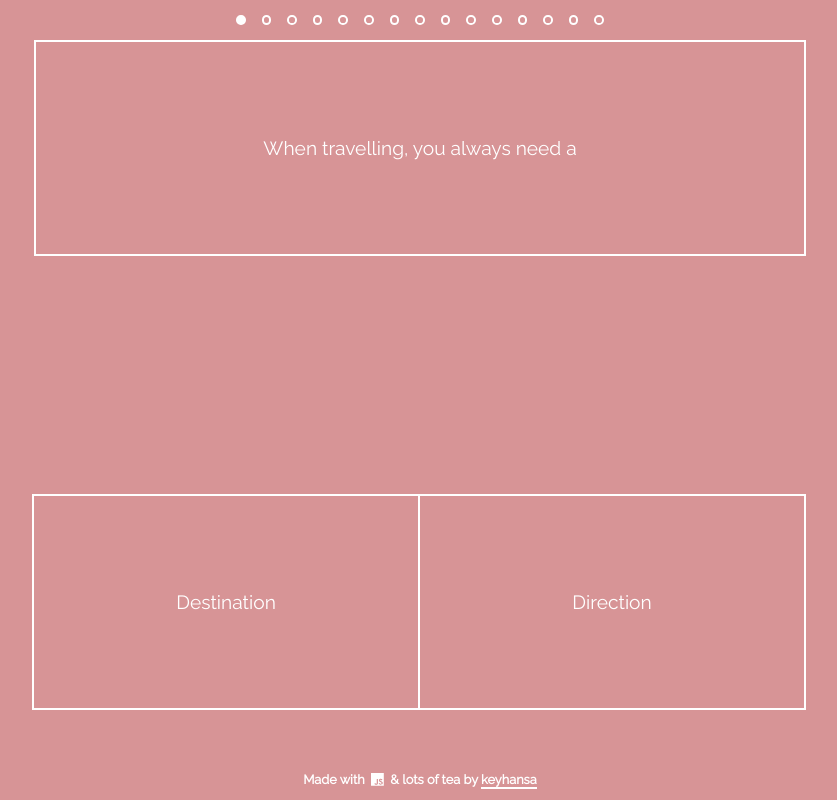
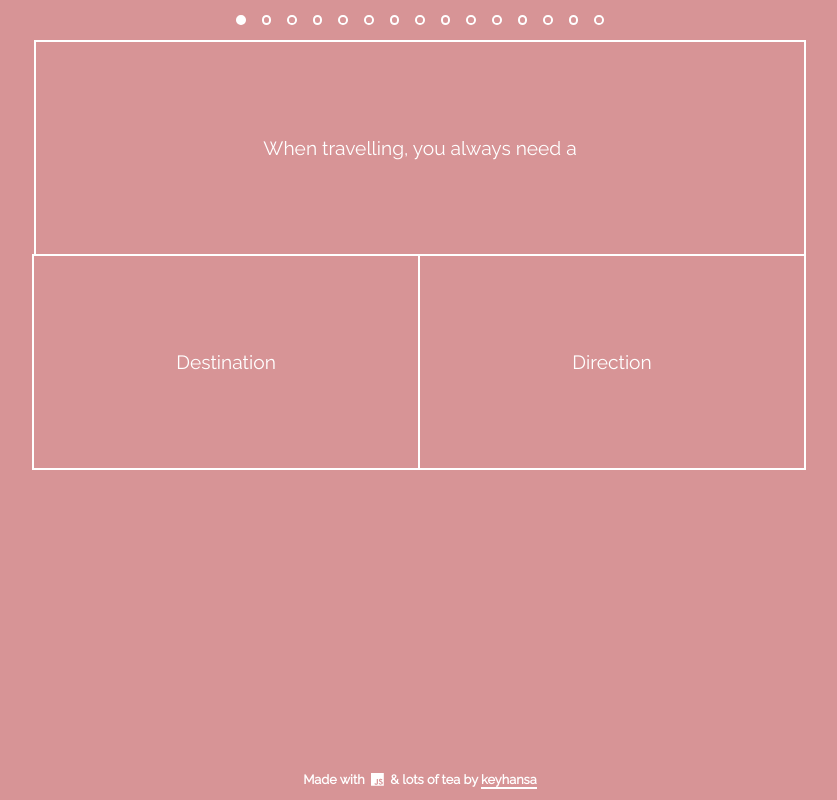
Before and after one commit to ahmadkeyhan/next-creative, a Next.js app: page /test in a window 1280 px wide. Shown: the whole page, without its empty margins (220-1057 px from the left). Built offline with nearby package versions, Linux system fonts and the light colour scheme.

Commit message:
modified test component to use window object and conditionally render in response to screen size

```diff
--- a/components/Test.js
+++ b/components/Test.js
@@ -17,6 +17,11 @@ export default function Test() {
     const [tout, setTout] = useState(null)
     const [init,setInit] = useState(false)
     const [mute,setMute] = useState(true)
+
+    const [width, setWidth] = useState(0)
+    useEffect(() => {
+        setWidth(window.screen.width)
+    })
 
     const variants = {
         initial: { opacity:0 },
@@ -115,7 +120,7 @@ export default function Test() {
                                 })
                     }
                 </motion.div>
-                <motion.div
+                { width > 500 && vidSource ? null : <motion.div
                     variants={variants}
                     initial='initial'
                     animate={ init ? 'animate' : 'initial'}
@@ -124,8 +129,8 @@ export default function Test() {
                     <div className={styles.Question}>
                         {TestData[i].question}
                     </div>
-                </motion.div>
-                <motion.div
+                </motion.div>}
+                { width < 500 ? <motion.div
                     variants={variants}
                     initial='initial'
                     animate={ init ? 'animate' : 'initial'}
@@ -133,6 +138,7 @@ export default function Test() {
                     className={styles.Row}>
                     { vidSource ? <video src={vidSource}
                                     id='video'
+                                    className={styles.Video}
                                     style={{width: '100vw', objectFit: 'cover'}}
                                     autoPlay
                                     muted={mute}
@@ -141,8 +147,18 @@ export default function Test() {
                                         setVidSource(null)
                                         setTime(null)
                                     }} /> : null }
-                </motion.div>
-                <motion.div
+                </motion.div> : vidSource ? <video src={vidSource}
+                                    id='video'
+                                    className={styles.Video}
+                                    style={{width: '100vw', objectFit: 'cover'}}
+                                    autoPlay
+                                    muted={mute}
+                                    onEnded={() => {
+                                        setI(i+1)
+                                        setVidSource(null)
+                                        setTime(null)
+                                    }} /> : null }
+                { width > 500 && vidSource ? null : <motion.div
                     variants={variants}
                     initial='initial'
                     animate={ init ? 'animate' : 'initial'}
@@ -178,7 +194,7 @@ export default function Test() {
                                 setVidSource(TestData[i].answer2[2])}}>
                             {TestData[i].answer2[0]}
                         </button> }
-                </motion.div>
+                </motion.div>}
             </motion.div>
         )
     }
```
